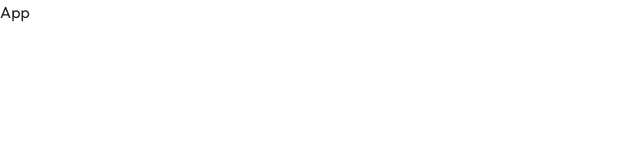
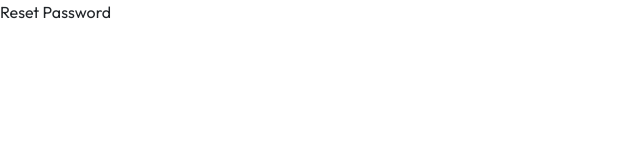
Before and after one commit to azharkhan16/authapp-frontend-react, a React (Vite) app in the folder client/: page /reset-password in a window 1280 px wide. Shown: the top 160 px of the page, without its empty margins (0-640 px from the left). Built offline with nearby package versions, Linux system fonts and the light colour scheme.

Commit message:
React frontend setup with pages and routing for Home, Lgin, EailVerify and ResetPassword

```diff
--- a/client/src/App.jsx
+++ b/client/src/App.jsx
@@ -1,9 +1,23 @@
 import './App.css'
+import {ToastContainer} from "react-toastify";
+import {Routes, Route} from "react-router-dom";
+import Home from './pages/Home';
+import Login from './pages/Login';
+import EmailVerify from './pages/EmailVerify';
+import ResetPassword from './pages/ResetPassword';
+
 
 const App = () => {
   return (
     <div>
-      App
+        <ToastContainer />
+            <Routes>
+                <Route path="/" element={<Home />} />
+                <Route path="/login" element={<Login />} />
+                <Route path="/email-verify" element={<EmailVerify />} />
+                <Route path="/reset-password" element={<ResetPassword />} />
+            </Routes>
+
     </div>
   )
 }
--- a/client/src/pages/ResetPassword.jsx
+++ b/client/src/pages/ResetPassword.jsx
@@ -1,7 +1,7 @@
 const ResetPassword = () => {
   return (
     <div>
-      Reset
+      Reset Password
     </div>
   )
 }
```
Also changed, not shown: client/src/main.jsx (+5 -2 lines).
